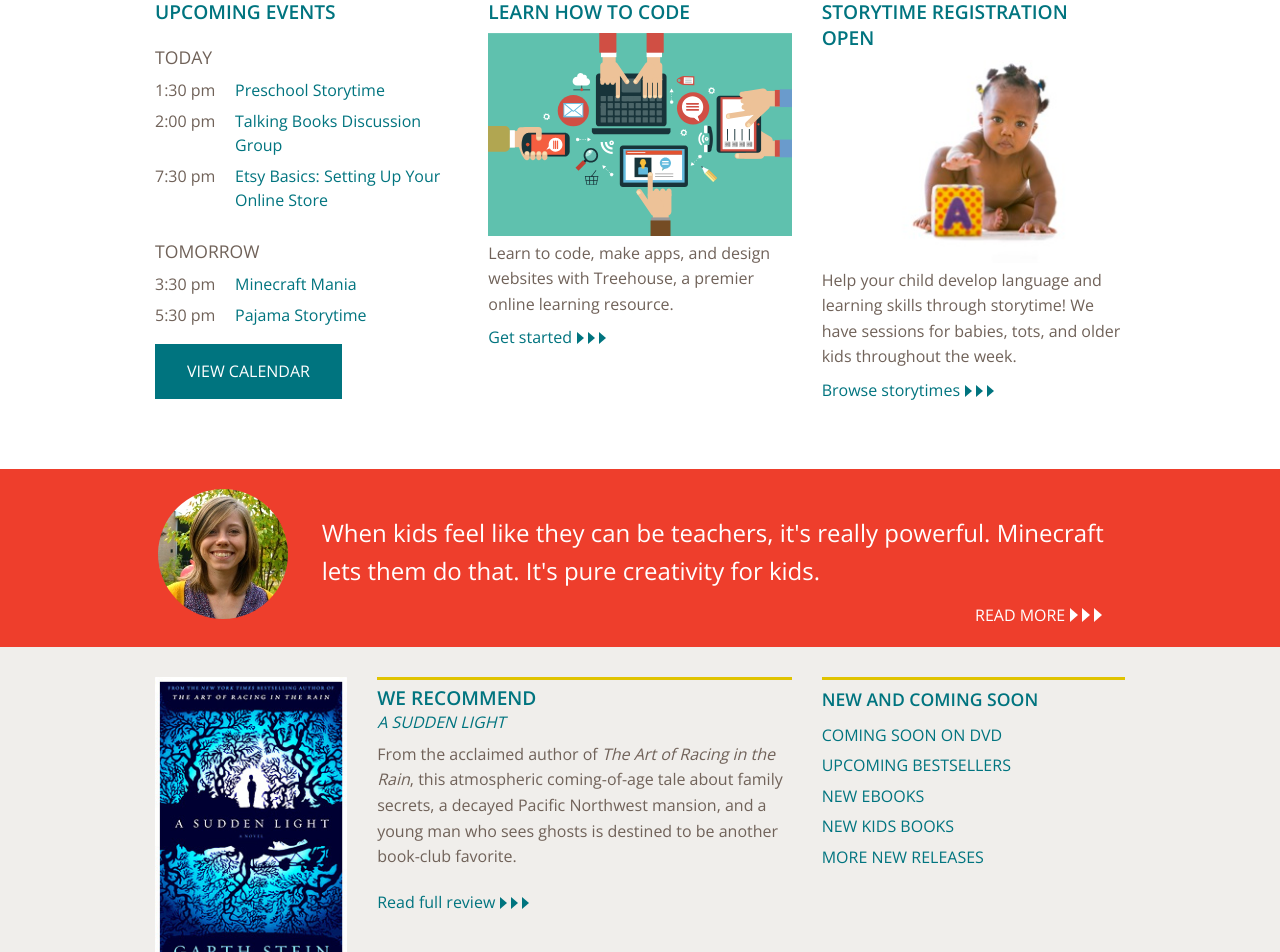
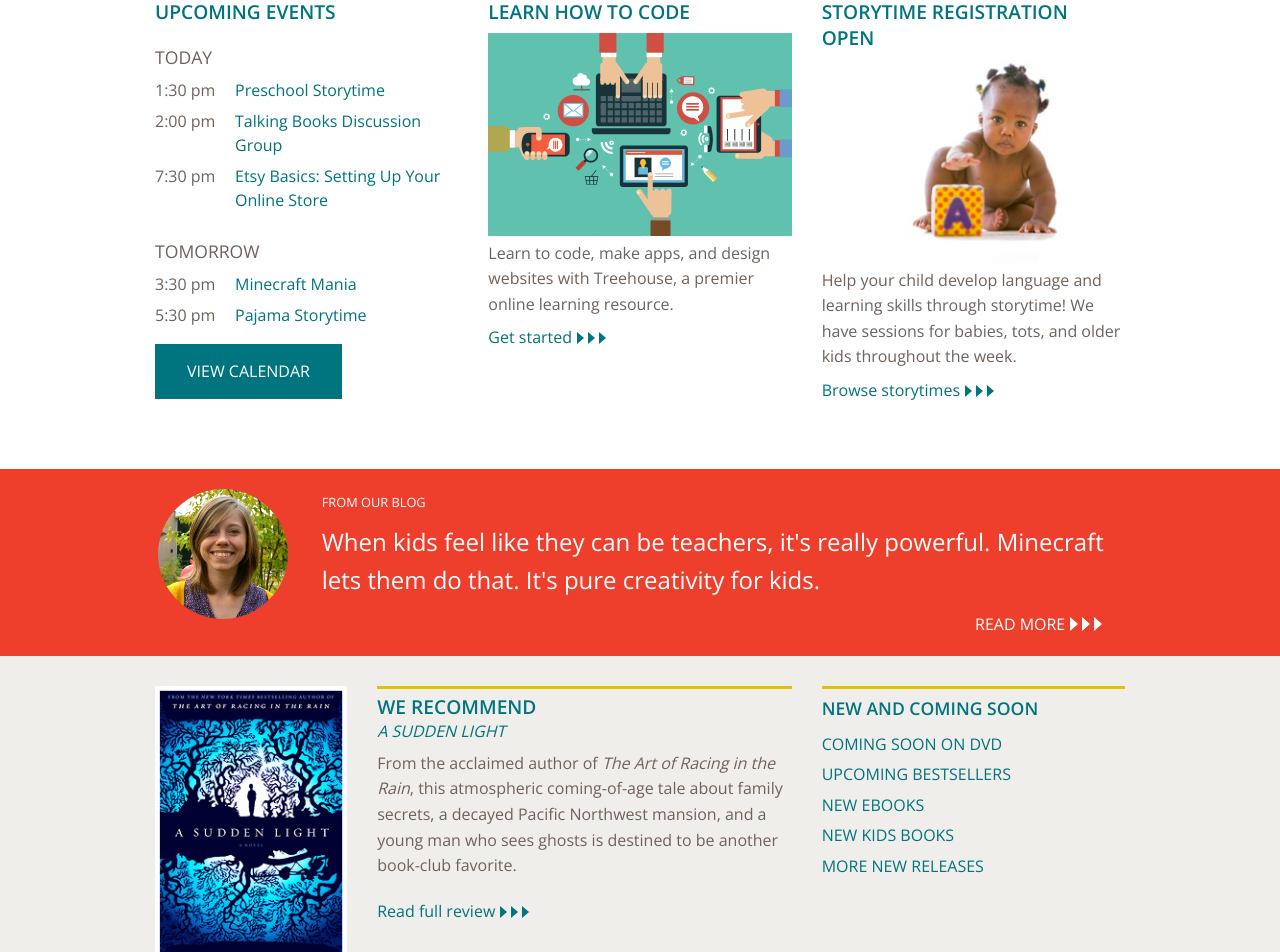
Before and after one commit to skokielibrary/prototype, a Jekyll site: the page built from index.html, in a window 1280 px wide and 1400 px high, scrolled down 659 px. Shown: the top 952 px of the window. Built offline with Jekyll 4.4.1, drawn with Linux system fonts in a browser that asks for light colours; some of the changed text lies outside the part shown.

Commit message:
quote from out blog label, hide homepage video

```diff
--- a/css/styles.css
+++ b/css/styles.css
@@ -361,10 +361,16 @@ padding: 20px 0;}
 .quote p, .quote a {
   color: #fff;}
 .quote p {
-font-size: 1.5rem;
-margin-bottom: 0;
-font-weight: 200;
-margin-top: 25px;}
+  font-size: 1.5rem;
+  margin-bottom: 0;
+  font-weight: 200;
+  margin-top: 10px;
+}
+.quote span {
+  text-transform: uppercase;
+  color: #fff;
+  font-size: 0.8em;
+}
 .quote a {
   font-size: 16px;
   display: inline-block;
--- a/index.html
+++ b/index.html
@@ -116,6 +116,7 @@ layout: base
     </div>
     <div class="large-10 medium-9 small-12 columns">
       <div class="msg-left">
+        <span>From our blog</span>
         <p>When kids feel like they can be teachers, it's really powerful. Minecraft lets them do that. It's pure creativity for kids.</p>
       </div>
       <div class="msg-right">
@@ -188,3 +189,4 @@ layout: base
     </div>
   </div>
 </div>
+-->
```
Also changed, not shown: other parts of index.html (+3 -3 lines).
